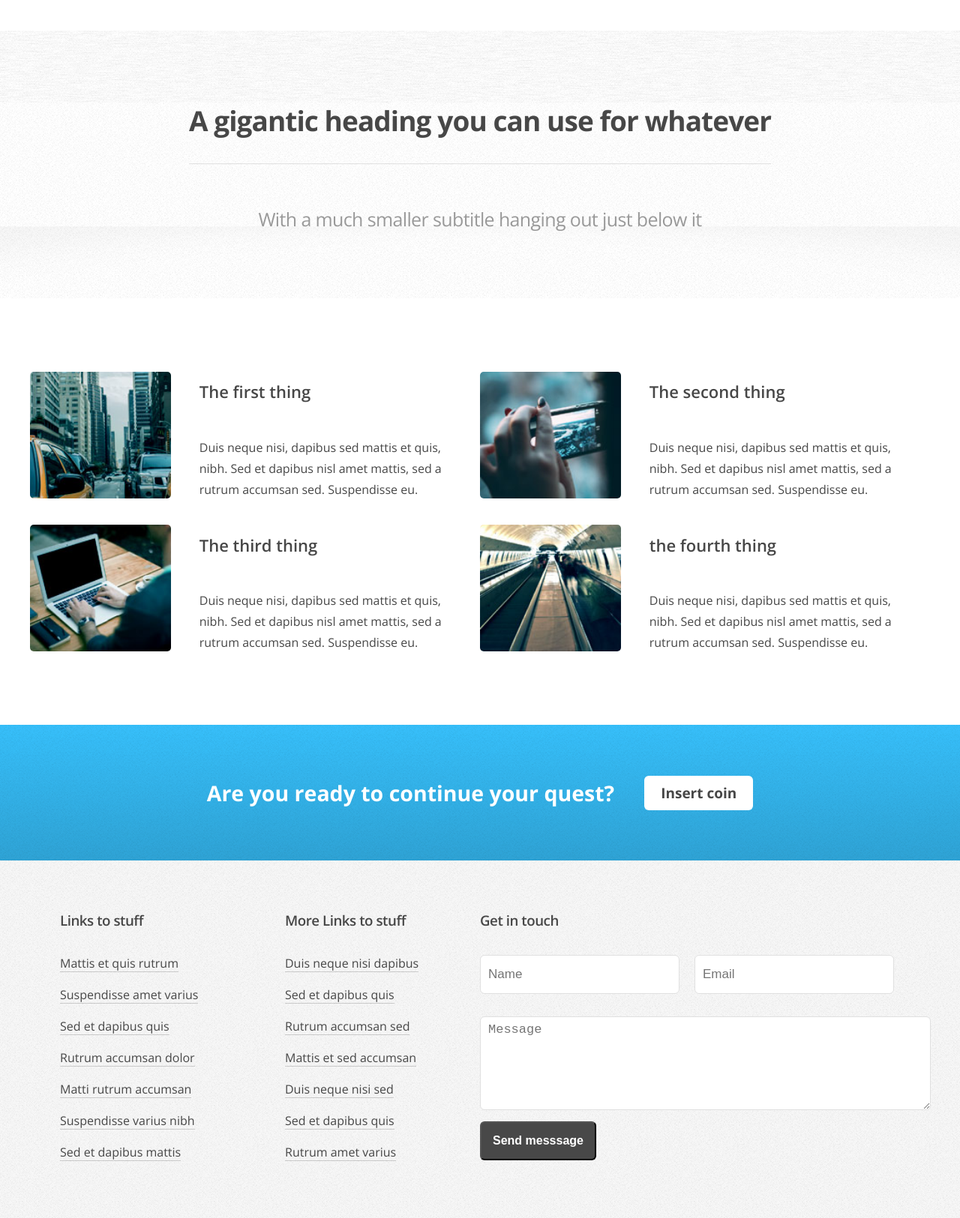
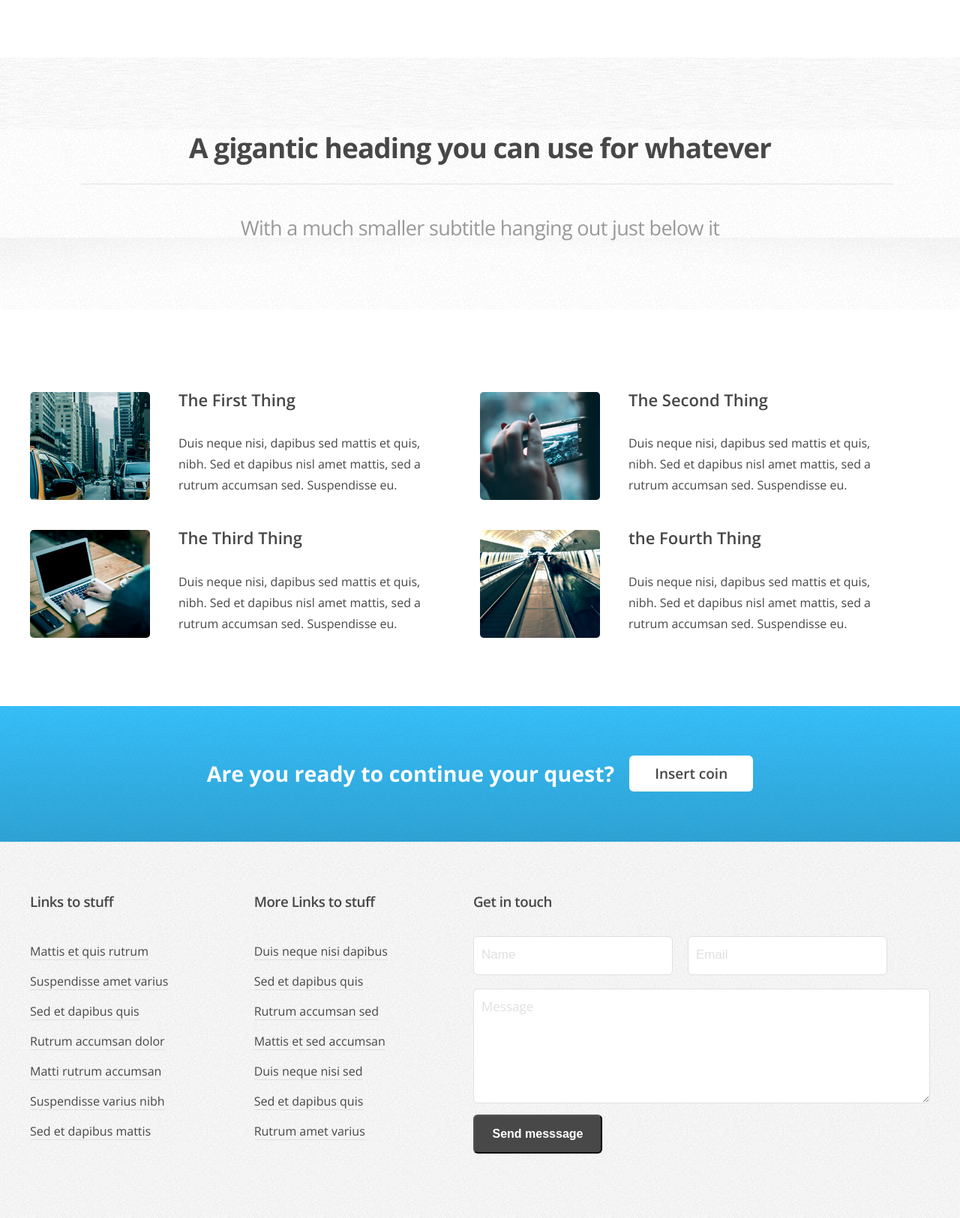
Before and after one commit to shrashti750/first-repository, a plain HTML site: page index.html in a window 1280 px wide. Shown: the part 1110-2735 px from the top of the page at 75% size. Drawn offline with nearby package versions, Linux system fonts and the light colour scheme; files whose address does not match are found by name; a web font is replaced by a local one.

Commit message:
Added changes

```diff
--- a/index.html
+++ b/index.html
@@ -1,57 +1,72 @@
 <!Doctype html>
 <html>
+
 <head>
 	<title>Webpage</title>
+
+	<!-- css-link -->
+
 	<link rel="stylesheet" href="sheet/style.css">
+
+	<!--google-font-->
+
 	<link rel="preconnect" href="https://fonts.googleapis.com">
 	<link rel="preconnect" href="https://fonts.gstatic.com" crossorigin>
-<link href="https://fonts.googleapis.com/css2?family=Google+Sans+Flex:opsz,wght@6..144,1..1000&family=M+PLUS+Rounded+1c&family=Open+Sans:ital,wght@0,300..800;1,300..800&family=Roboto:ital,wght@0,100..900;1,100..900&family=Saira+Extra+Condensed:wght@100;200;300;400;500;600;700;800;900&family=Source+Sans+3:ital,wght@0,200..900;1,200..900&display=swap" rel="stylesheet">
+	<link
+		href="https://fonts.googleapis.com/css2?family=Google+Sans+Flex:opsz,wght@6..144,1..1000&family=M+PLUS+Rounded+1c&family=Open+Sans:ital,wght@0,300..800;1,300..800&family=Roboto:ital,wght@0,100..900;1,100..900&family=Saira+Extra+Condensed:wght@100;200;300;400;500;600;700;800;900&family=Source+Sans+3:ital,wght@0,200..900;1,200..900&display=swap"
+		rel="stylesheet">
 
-	<link rel="stylesheet" href="https://cdnjs.cloudflare.com/ajax/libs/font-awesome/7.0.1/css/all.min.css" integrity="sha512-2SwdPD6INVrV/lHTZbO2nodKhrnDdJK9/kg2XD1r9uGqPo1cUbujc+IYdlYdEErWNu69gVcYgdxlmVmzTWnetw==" crossorigin="anonymous" referrerpolicy="no-referrer" />
+	<!--font-awesome-->
+
+	<link rel="stylesheet" href="https://cdnjs.cloudflare.com/ajax/libs/font-awesome/7.0.1/css/all.min.css"
+		integrity="sha512-2SwdPD6INVrV/lHTZbO2nodKhrnDdJK9/kg2XD1r9uGqPo1cUbujc+IYdlYdEErWNu69gVcYgdxlmVmzTWnetw=="
+		crossorigin="anonymous" referrerpolicy="no-referrer" />
 
 	<style>
-
 		div.tt {
-    background-image: url(images/first.png),url(images/second.png),url(images/third.png);
+			background-image: url(images/first.png), url(images/second.png), url(images/third.png);
 			padding-block: 22px;
 			padding: 0;
 			padding-top: 26px;
 			background-color: #fff !important;
 			background-blend-mode: color;
 		}
+
 		section.Banner-section {
 			background-image: url(images/tenth.jpg);
 			background-size: cover;
 			background-position: center;
 			text-align: center;
-    height: 463px;
+			height: 478px;
 			position: relative;
 		}
 
 		section.ninety {
-			background-color:#fff;
-    background-image: url(images/first.png),url(images/second.png),url(images/third.png);
+			background-color: #fff;
+			background-image: url(images/first.png), url(images/second.png), url(images/third.png);
 			margin-bottom: 5rem;
-    background-repeat: no-repeat,no-repeat,repeat;
+			background-repeat: no-repeat, no-repeat, repeat;
 			background-position: top left, bottom left, top left;
 			background-size: 100% 6em, 100% 6em, auto;
 		}
+
 		.box11 {
-			margin-top:5rem;
-			color:#fff;
+			margin-top: 5rem;
+			color: #fff;
 			background-color: #37c0fb;
 			background-image: -webkit-linear-gradient(top, rgba(0, 0, 0, 0), rgba(0, 0, 0, 0.15)), url(images/last.png);
 		}
 	</style>
 
 </head>
+
 <body>
 	<!--header-section-start-->
 	<header>
 		<div class="tt">
 			<div class="container">
 				<div class="one">
-	<h1><a href="#"class="last"><span class="nen">Arcana</span> by HTML5 UP</a></h1>
+					<h1><a href="#" class="last"><span class="nen">Arcana</span> by HTML5 UP</a></h1>
 				</div>
 
 			</div>
@@ -64,10 +79,10 @@ section.Banner-section {
 
 							<li class="one"><a href="#" class="hund">Dropdown</a>
 								<ul class="two">
-			<li class="menuss"><a href="#" class="hund">Lorem Dolar</a></li>
+									<li class="menuss"><a href="#" class="hundr">Lorem Dolar</a></li>
 									<li class="menu"><a href="#" class="hund">Magna phasellus</a></li>
 									<li class="menu"><a href="#" class="hund">Etiam sed tempus</a></li>
-			<li class="menus"><a href="#" class="hund">Submenu</a>
+									<li class="menus"><a href="#" class="hundr">Submenu</a>
 										<ul class="third">
 											<li class="menu"><a href="#" class="hund">Lorem dolar</a></li>
 											<li class="menu"><a href="#" class="hund">phasellus Magna</a></li>
@@ -94,19 +109,23 @@ section.Banner-section {
 	<!--header-section-end-->
 
 	<!--banner-section-start-->
+
 	<section class="Banner-section">
 		<div class="container">
 			<div class="eleven">
 				<div class="twelve">
-		<p class="stat"><span class="fourtheen">Arcana:</span>A responsive site template by freebie by <a href="#" class="twel">HTML 5 UP</a></p>
+					<p class="stat"><span class="fourtheen">Arcana:</span><span class="hk">A responsive site template by freebie by</span> <a
+							href="#" class="twel">HTML 5 UP</a></p>
 					<a href="#" class="thirteen">Learn More</a>
 				</div>
 			</div>
 		</div>
 	</section>
+
 	<!--banner-section-end-->
 
-	<section>
+	<!--section1-start-->
+	<section1>
 		<div class="container">
 			<div class="thirty">
 				<div class="seventy">
@@ -114,7 +133,8 @@ section.Banner-section {
 						<i class="fa-regular fa-paper-plane"></i>
 						<h3>This is important</h3>
 					</div>
-			<p class="para">Duis neque nisi, dapibus sed mattis et quis, nibh. Sed et dapibus nisl amet mattis, sed a rutrum accumsan sed. Suspendisse eu.</p>
+					<p class="para">Duis neque nisi, dapibus sed mattis et quis, nibh. Sed et dapibus nisl amet mattis,
+						sed a rutrum accumsan sed. Suspendisse eu.</p>
 				</div>
 
 				<div class="seventy">
@@ -122,7 +142,8 @@ section.Banner-section {
 						<i class="fa-solid fa-pencil"></i>
 						<h3>Also important</h3>
 					</div>
-			<p class="para">Duis neque nisi, dapibus sed mattis et quis, nibh. Sed et dapibus nisl amet mattis, sed a rutrum accumsan sed. Suspendisse eu</p>
+					<p class="para">Duis neque nisi, dapibus sed mattis et quis, nibh. Sed et dapibus nisl amet mattis,
+						sed a rutrum accumsan sed. Suspendisse eu</p>
 				</div>
 
 				<div class="seventy">
@@ -130,11 +151,14 @@ section.Banner-section {
 						<i class="fa-solid fa-wrench"></i>
 						<h3>Probably important</h3>
 					</div>
-			<p class="para">Duis neque nisi, dapibus sed mattis et quis, nibh. Sed et dapibus nisl amet mattis, sed a rutrum accumsan sed. Suspendisse eu.</p>
+					<p class="para">Duis neque nisi, dapibus sed mattis et quis, nibh. Sed et dapibus nisl amet mattis,
+						sed a rutrum accumsan sed. Suspendisse eu.</p>
 				</div>
 			</div>
 		</div>
 	</section>
+
+	<!--section2-end-->
 
 	<section class="ninety">
 		<div class="container">
@@ -151,36 +175,40 @@ section.Banner-section {
 			<div class="box10">
 				<div class="box9">
 					<div class="box">
-			<img src="images/thirtyone.jpg">
+						<a href="#"><img src="images/thirtyone.jpg"></a>
 						<div class="box1">
-			<h4>The first thing</h4>
-			<p class="para2">Duis neque nisi, dapibus sed mattis et quis, nibh. Sed et dapibus nisl amet mattis, sed a rutrum accumsan sed. Suspendisse eu.</p>
+							<h4>The First Thing</h4>
+							<p class="para2">Duis neque nisi, dapibus sed mattis et quis, nibh. Sed et dapibus nisl amet
+								mattis, sed a rutrum accumsan sed. Suspendisse eu.</p>
 						</div>
 					</div>
 
 					<div class="box">
-			<img src="images/thirtytwo.jpg">
+						<a href="#"><img src="images/thirtytwo.jpg"></a>
 						<div class="box1">
-			<h4>The second thing</h4>
-			<p class="para2">Duis neque nisi, dapibus sed mattis et quis, nibh. Sed et dapibus nisl amet mattis, sed a rutrum accumsan sed. Suspendisse eu.</p>
+							<h4>The Second Thing</h4>
+							<p class="para2">Duis neque nisi, dapibus sed mattis et quis, nibh. Sed et dapibus nisl amet
+								mattis, sed a rutrum accumsan sed. Suspendisse eu.</p>
 						</div>
 					</div>
 				</div>
 
 				<div class="box9">
 					<div class="box">
-			<img src="images/thirtythree.jpg">
+						<a href="#"><img src="images/thirtythree.jpg"></a>
 						<div class="box1">
-			<h4>The third thing</h4>
-			<p class="para2">Duis neque nisi, dapibus sed mattis et quis, nibh. Sed et dapibus nisl amet mattis, sed a rutrum accumsan sed. Suspendisse eu.</p>
+							<h4>The Third Thing</h4>
+							<p class="para2">Duis neque nisi, dapibus sed mattis et quis, nibh. Sed et dapibus nisl amet
+								mattis, sed a rutrum accumsan sed. Suspendisse eu.</p>
 						</div>
 					</div>
 
 					<div class="box">
-			<img src="images/thirtyfour.jpg">
+						<a href="#"><img src="images/thirtyfour.jpg"></a>
 						<div class="box1">
-			<h4>the fourth thing</h4>
-			<p class="para2">Duis neque nisi, dapibus sed mattis et quis, nibh. Sed et dapibus nisl amet mattis, sed a rutrum accumsan sed. Suspendisse eu.</p>
+							<h4>the Fourth Thing</h4>
+							<p class="para2">Duis neque nisi, dapibus sed mattis et quis, nibh. Sed et dapibus nisl amet
+								mattis, sed a rutrum accumsan sed. Suspendisse eu.</p>
 						</div>
 					</div>
 				</div>
@@ -202,8 +230,10 @@ section.Banner-section {
 
 	<Footer>
 		<div class="box13">
+
 				<div class="container">
 				<div class="box14">
+
 					<div class="box15">
 
 						<div class="box16">
@@ -241,7 +271,7 @@ section.Banner-section {
 								<input type="text" id="text" placeholder="Name"></input>
 								<input type="email" id="email" placeholder="Email"></input>
 							</div>
-								<textarea cols="56" rows="6" placeholder="Message"></textarea>
+							<textarea cols="58" rows="6" placeholder="Message"></textarea>
 							<br>
 							<button type="submit"><a href="#" class="btnn">Send messsage</a></button>
 						</form>
@@ -261,15 +291,16 @@ section.Banner-section {
 				<div class="box33">
 					<ul class="box34">
 						<li class="th">@ Untitled All rights reserved</li>
-								<li class="thh">Desiign:<a href="#" class="vhh">HTML 5 UP</a></li>
-								<li class="thhh">Demo images:<a href="#" class="vhh">Unsplash</a></li>
+						<li class="thh">Desiign:             <a href="#" class="vhh">HTML 5 UP</a></li>
+						<li class="thhh">Demo images:         <a href="#" class="vhh">Unsplash</a></li>
 					</ul>
 				</div>
 
 			</div>
 		</div>
-			</div>
+
 	</Footer>
 
 </body>
+
 </html>
--- a/sheet/style.css
+++ b/sheet/style.css
@@ -6,7 +6,7 @@
 	}
 
 	.container {
-    margin: auto;
+    margin: 0 auto;
     width: 100%;
     max-width: 1200px;
 }
@@ -40,7 +40,7 @@ ul.two {
     background-color: #333;
     position: absolute;
     top: 198px;
-    right: 812px;
+    right: 839px;
     text-align: center;
     padding-left: 23px;
     padding-right: 20px;
@@ -54,7 +54,7 @@ ul.third{
 }
 li.menu {
     padding-top: 11px;
-	font-size:16px;
+	font-size:14px;
 }
 li.menus{
     padding-top: 11px;
@@ -64,13 +64,14 @@ ul.third {
     opacity: 0;
     position: absolute;
     background-color: #333;
-    left: 173px;
-    top: 90px;
+    left: 156px;
+    top: 76px;
     width: 153px;
-    padding-right: 11px;
-    padding-left: 19px;
-	border-radius:5px;
-    padding-bottom:20px;
+    padding-right: 10px;
+    padding-left: 10px;
+    border-radius: 5px;
+    padding-bottom: 29px;
+    padding-top: 12px;
 }
 li.menus:hover ul.third {
 	opacity:1;
@@ -92,14 +93,13 @@ span.fourtheen {
     font-size: 25px;
 }
 p.stat{
-    opacity: 0.75;
     font-size: 20px;
 }
 .twelve {
     display: flex;
     justify-content: center;
     align-items: center;
-    padding-block: 10px;
+    padding-block: 17px;
     gap: 25px;
 }
 a.thirteen {
@@ -110,6 +110,7 @@ a.thirteen {
     padding-inline: 37px;
     font-weight: 600;
     border-radius: 5px;
+    background-image:url(images/box40.png);
 }
 a.twel {
     color: #fff;
@@ -136,8 +137,7 @@ li.firs {
 .thirty {
     display: grid;
     grid-template-columns: 30% 30% 30%;
-    gap: 25px;
-    justify-content: center;
+    justify-content: space-around;
     align-items: center;
 	margin-top:5rem;
 }
@@ -146,6 +146,7 @@ li.firs {
     justify-content: center;
     flex-direction: column;
     align-items: center;
+    gap:21px;
 }
 i.fa-regular.fa-paper-plane {
     background-color: #37c0fb;
@@ -195,6 +196,7 @@ i.fa-solid.fa-wrench{
     font-weight: 300;
 	line-height:1.75;
 }
+
 .seventy {
     display: flex;
     flex-direction: column;
@@ -213,12 +215,12 @@ h3 {
 .sixty {
     margin-top: 5rem;
 }
-
 p.para1 {
     padding-bottom: 4rem;
-    font-size: 25px;
+    font-size: 27px;
     color: #999;
     letter-spacing: -0.025em;
+    margin-top: 0;
 }
 h1 {
     color: #474747;
@@ -237,18 +239,21 @@ h1 {
 }
 .box9 {
     display: flex;
+    padding-top:25px;
 }
 h1.noth {
+    position: relative;
     padding-top: 4rem;
     font-size: 37px;
     letter-spacing: -0.025em;
-    border-bottom:1px solid  #e0e0e0;
 }
 p.para2 {
     width: 89%;
     color: #474747;
     font-weight: 300;
     line-height: 1.75;
+    padding-top:0;
+    margin-top:0;
 }
 .box {
     display: flex;
@@ -269,46 +274,50 @@ li.box7:hover {
 }
 img {
     border-radius: 5px;
-    height: 169px;
-    width: 189px;
 }
 h4 {
     color: #474747;
     font-size: 22px;
     font-weight:600;
+    padding-top:0;
+    margin-top:0;
 }
 .box12 {
     display: flex;
     justify-content: center;
     align-items: center;
-    gap: 40px;
+    gap: 20px;
     padding-block: 3rem;
     font-size: 19px;
 }
 a.btn {
     background-color: #fff;
-    padding-block: 10px;
-    padding-inline: 22px;
+    padding-block: 11px;
+    padding-inline: 34px;
     border-radius: 6px;
     color: #474747;
-    font-weight:700;
+    font-weight:600;
+    transition:background-color 0.2s ease-in-out, color 0.2s ease-in-out, box-shadow 0.2s ease-in-out;
 }
+
+
 a.btn:hover {
     color: #37c0fb !important;
 }
 .box14 {
     display: grid;
-    grid-template-columns: 25% 25% 50%;
+    grid-template-columns: auto auto auto;
+    justify-content:space-between;
 }
 a.box21 {
-    border-bottom: 1px solid rgba(71, 71, 71, 0.25);
+    border-bottom: 1px solid #e0e0e0;
     transition: color 0.2s ease-in-out, border-color 0.2s ease-in-out, opacity 0.2s ease-in-out;
     color: #474747;
     margin-bottom: 10px;
-    font-weight:300;
+    font-weight: 300;
 }
 li.list1 {
-    padding-bottom: 20px;
+    line-height:2.5;
 }
 h3.last3 {
     color: #474747;
@@ -338,18 +347,21 @@ input#text {
     padding-left: 10px;
 }
 textarea {
-    margin-top: 30px;
+    margin-top: 18px;
     border-radius:6px;
     border: solid 1px #e0e0e0;
     background-color: #fff;
     transition: border-color 0.2s ease-in-out;
     padding-left: 10px;
+    font-family: "Open Sans", sans-serif;
+    font-size:17px;
+    padding-top:11px;
 }
 button {
     background-color: #484848;
     color: #Fff;
     height: 52px;
-    width: 155px;
+    width: 172px;
     font-size: 16px;
     border-radius: 6px;
     margin-top: 10px;
@@ -367,24 +379,32 @@ ul.box32 {
 }
 i.fa-brands.fa-twitter {
     color: #999;
+    transition: color 0.2s ease-in-out, border-color 0.2s ease-in-out, opacity 0.2s ease-in-out;
 }
 i.fa-brands.fa-facebook-f {
     color: #999;
+    transition: color 0.2s ease-in-out, border-color 0.2s ease-in-out, opacity 0.2s ease-in-out;
+}
 }
 i.fa-brands.fa-facebook-f:hover{
     color:#474747;
 }
 i.fa-brands.fa-github {
     color: #999;
+    transition: color 0.2s ease-in-out, border-color 0.2s ease-in-out, opacity 0.2s ease-in-out;
+}
 }
 i.fa-brands.fa-github:hover{
      color:#474747;
 }
 i.fa-brands.fa-github {
     color: #999;
+
 }
 i.fa-brands.fa-google-plus-g {
     color: #999;
+    transition: color 0.2s ease-in-out, border-color 0.2s ease-in-out, opacity 0.2s ease-in-out;
+}
 }
 i.fa-brands.fa-google-plus-g:hover{
 color:#474747;
@@ -395,6 +415,8 @@ i.fa-brands.fa-twitter:hover{
 }
 i.fa-brands.fa-linkedin-in {
     color: #999;
+    transition: color 0.2s ease-in-out, border-color 0.2s ease-in-out, opacity 0.2s ease-in-out;
+}
 }
 i.fa-brands.fa-linkedin-in:hover{
     color:#474747;
@@ -416,9 +438,11 @@ a.vhh:hover {
 }
 a.hund {
     color: #c0c0c0;
+    font-weight:300;
 }
 a.hund:hover {
     color: #fff;
+    font-weight:300;
 }
 a.thirteen:hover {
     background-color: #50c8fc;
@@ -440,14 +464,16 @@ textarea:focus {
 }
 input#text::placeholder{
     font-size:17px;
+    color:#e0e0e0;
 
 }
 input#email::placeholder{
     font-size:17px;
+    color:#e0e0e0;
+
 }
-textarea{
-    font-size:17px;
-    padding-top:7px;
+textarea::placeholder{
+     color:#e0e0e0;
 }
 .box41 {
     display: flex;
@@ -503,3 +529,29 @@ li.thh::after {
 a.btnn {
     color: #fff;
 }
+a.hundr {
+    color: #c0c0c0;
+    font-size:14px;
+}
+a.hundr:hover{
+    color:#fff;
+}
+ul {
+    padding-left: 0;
+}
+button:hover {
+    background-color: #626262;
+}
+h1.noth::after {
+    position: absolute;
+    content: "";
+    width: 1083px;
+    height: 1px;
+    top: 138px;
+    bottom: 5px;
+    background-color: #e0e0e0;
+    right: -163px;
+}
+span.hk {
+    opacity: 0.75;
+}
```
Lines whose indentation alone changed are shown as unchanged.
